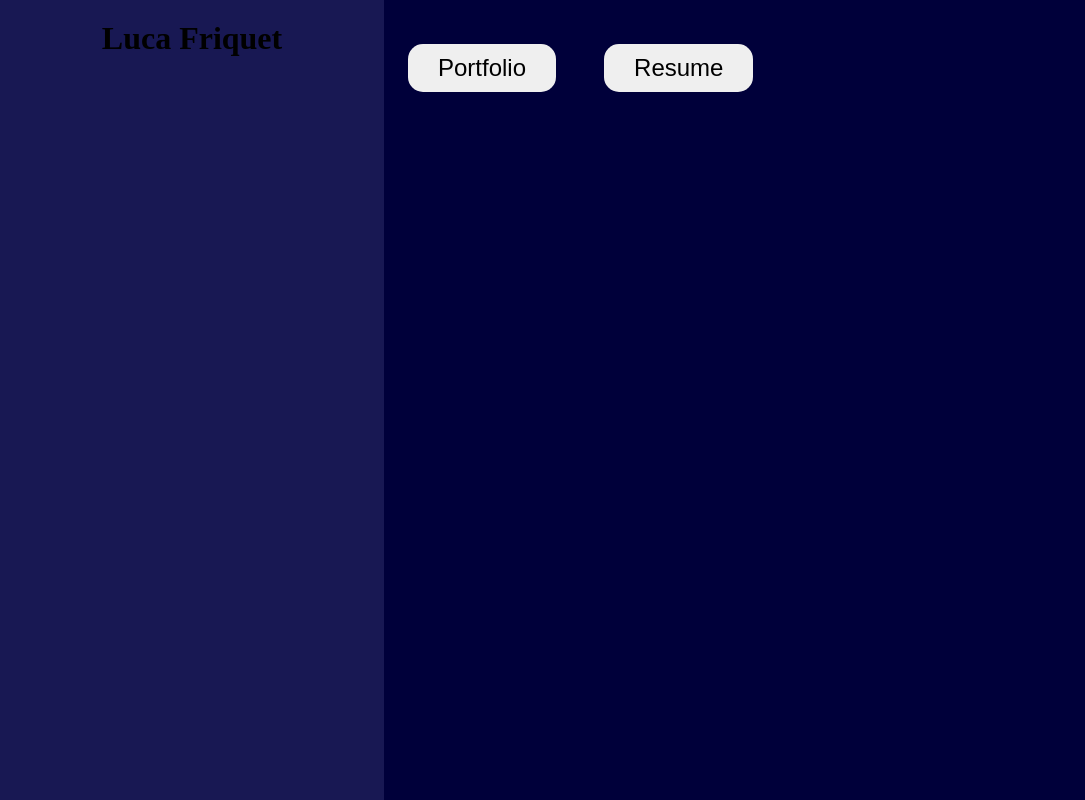
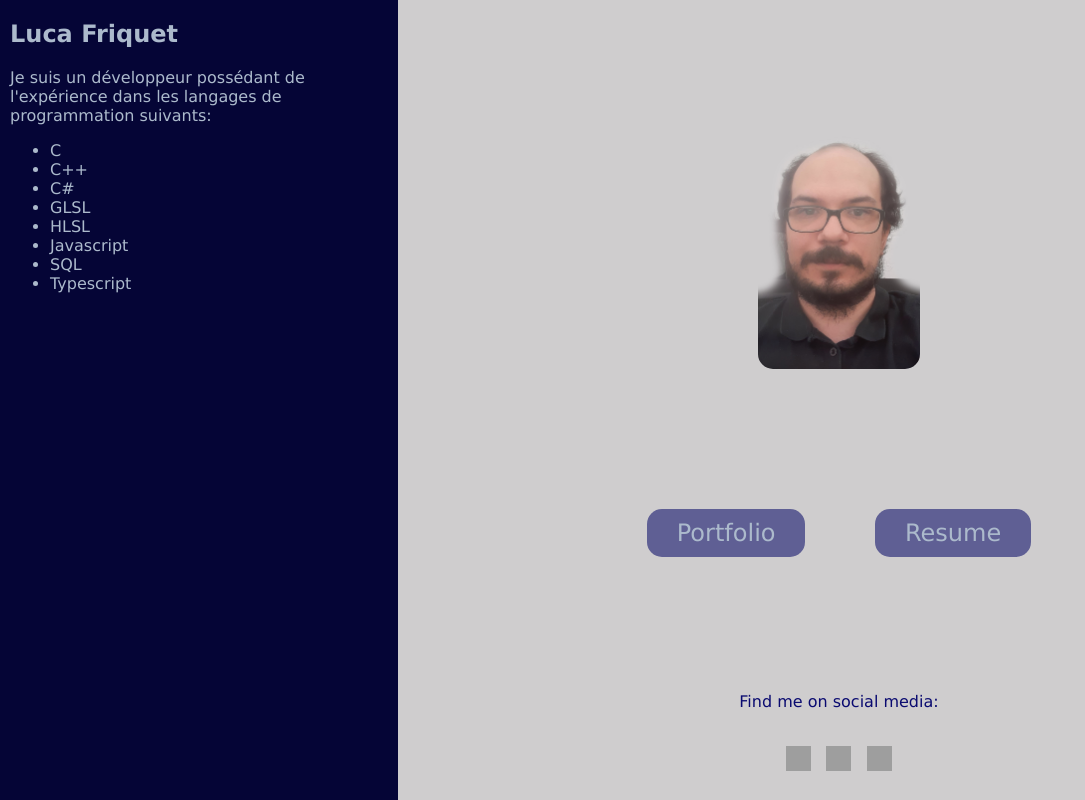
Before and after one commit to FriquetLuca/vCard, a plain HTML site: page index.html in a window 1280 px wide. Shown: the whole page, without its empty margins (0-1085 px from the left). Drawn offline with Linux system fonts and the light colour scheme; grey boxes are pictures that could not be loaded.

Commit message:
vCard flex

```diff
--- a/index.html
+++ b/index.html
@@ -3,21 +3,40 @@
     <head>
         <meta charset="UTF-8" />
         <title>vCard - Friquet Luca</title>
+        <meta name="viewport" content="width=device-width, initial-scale=1">
         <link rel="stylesheet" href="style.css">
         <link rel="icon" href="https://cdn.iconscout.com/icon/free/png-256/html5-40-1175193.png">
     </head>
     <body>
-        <nav>
-            <h1>Luca Friquet</h1>
-
-        </nav>
-        <section>
-            <div id="button-container">
-                <button class="buttons">Portfolio</button>
-                <button class="buttons">Resume</button>
+        <section class="container">
+            <div class="description">
+                <h1>Luca Friquet</h1>
+                <p>Je suis un développeur possédant de l'expérience dans les langages de programmation suivants:</p>
+                <ul>
+                    <li>C</li>
+                    <li>C++</li>
+                    <li>C#</li>
+                    <li>GLSL</li>
+                    <li>HLSL</li>
+                    <li>Javascript</li>
+                    <li>SQL</li>
+                    <li>Typescript</li>
+                </ul>
+            </div>
+            <div class="profile">
+                <img class="profile-pic" src="img/friquet_luca.jpg" width="162" height="241" alt="Profile picture of Friquet Luca">
+                <div class="button-container">
+                    <div class="button">Portfolio</div>
+                    <div class="button">Resume</div>
+                </div>
+                <div class="foot">
+                    <p>Find me on social media:</p>
+                    <br>
+                    <a href="https://github.com/FriquetLuca/"><img class="icon-elem" src="https://cdn-icons-png.flaticon.com/512/25/25231.png" width="25" height="25" title="GitHub" alt="GitHub"></a>
+                    <a href="https://www.linkedin.com/in/luca-friquet-224532188/"><img class="icon-elem" src="https://cdn-icons-png.flaticon.com/512/174/174857.png" width="25" height="25" title="Linkedin" alt="Linkedin"></a>
+                    <a href="https://discordapp.com/users/175371909737742336/"><img class="icon-elem" src="https://www.svgrepo.com/show/353655/discord-icon.svg" width="25" height="25" title="Discord" alt="Discord"></a>
+                </div>
             </div>
         </section>
-
-
     </body>
 </html>
--- a/style.css
+++ b/style.css
@@ -1,59 +1,103 @@
 html, body
 {
+    font-family: Verdana, Geneva, Tahoma, sans-serif;
     margin: 0;
     padding: 0;
     height: 100%;
-    background-color: rgb(0, 0, 58);
+    background-color: #cfcdce;
+    height: 100%;
+    color: rgb(172, 186, 204);
+}
+.foot
+{
+    margin-left: auto;
+    margin-right: auto;
+    text-align: center;
+    color:#0a0a70;
+    margin-bottom: 25px;
+}
+.container
+{
     display: flex;
+    flex-direction: row;
+    align-items: stretch;
+    width: 100%;
     height: 100%;
 }
-nav
+.icon-elem
 {
-    background-color: rgb(24, 24, 83);
-    height: 100%;
+    padding-left: 5px;
+    padding-right: 5px;
+}
+.description
+{
+    margin-left: auto;
+    margin-right: auto;
     width: 30%;
-    position: fixed;
-    z-index: 1;
-    overflow-x: hidden;
-    padding-top: 20px;
-    top: 0;
-    left: 0;
-    float: left;
-    border-collapse: collapse;
+    padding-left: 10px;
+    padding-right: 10px;
+    padding-bottom: 0px;
+    background-color: rgb(5, 5, 54);
 }
-section
+.button-container
 {
-    height: 100%;
-    width: 70%;
-    position: fixed;
-    z-index: 1;
-    top: 0;
-    overflow-x: hidden;
-    padding-top: 20px;
-    right: 0;
-    float: right;
-    border-collapse: collapse;
+    width: 454px;
+    display: flex;
+    margin: auto;
 }
-h1
-{
-    margin: auto;
-    width: 100%;
-    text-align: center;
-    font-size: xx-large;
-}
-#button-container
-{
-    margin: auto;
-    display: flex;
-    justify-content: center;
-    align-items: center;
-    position: absolute;
-}
-.buttons
+.button
 {
     font-size: x-large;
     padding: 10px 30px;
-    margin: 1em;
+    margin-left: auto;
+    margin-right: auto;
+    margin-top: 20px;
+    border-radius: 15px;
+    border: none;
+    background-color: rgb(95, 95, 148);
+    text-align: center;
+}
+.button:hover
+{
+    background-color: rgb(138, 138, 216);
+}
+.button:checked
+{
+    background-color: rgb(68, 68, 107);
+}
+.profile
+{
+    margin-left: auto;
+    margin-right: auto;
+    margin-top: 10%;
+    width: 70%;
+    display: flex;
+    flex-direction: column;
+    align-items: stretch;
+}
+.profile-pic
+{
+    display: inherit;
+    margin-left: auto;
+    margin-right: auto;
     border-radius: 15px;
     border: none;
 }
+@media (max-width: 600px) {
+    .container
+    {
+        flex-direction: column;
+    }
+    .description
+    {
+        width: 100%;
+        padding-bottom: 10px;
+    }
+    .profile
+    {
+        margin-top: 25px;
+        margin-left: auto;
+        margin-right: auto;
+        width: 100%;
+    }
+}
```
Also changed, not shown: img/friquet_luca.jpg (added).
